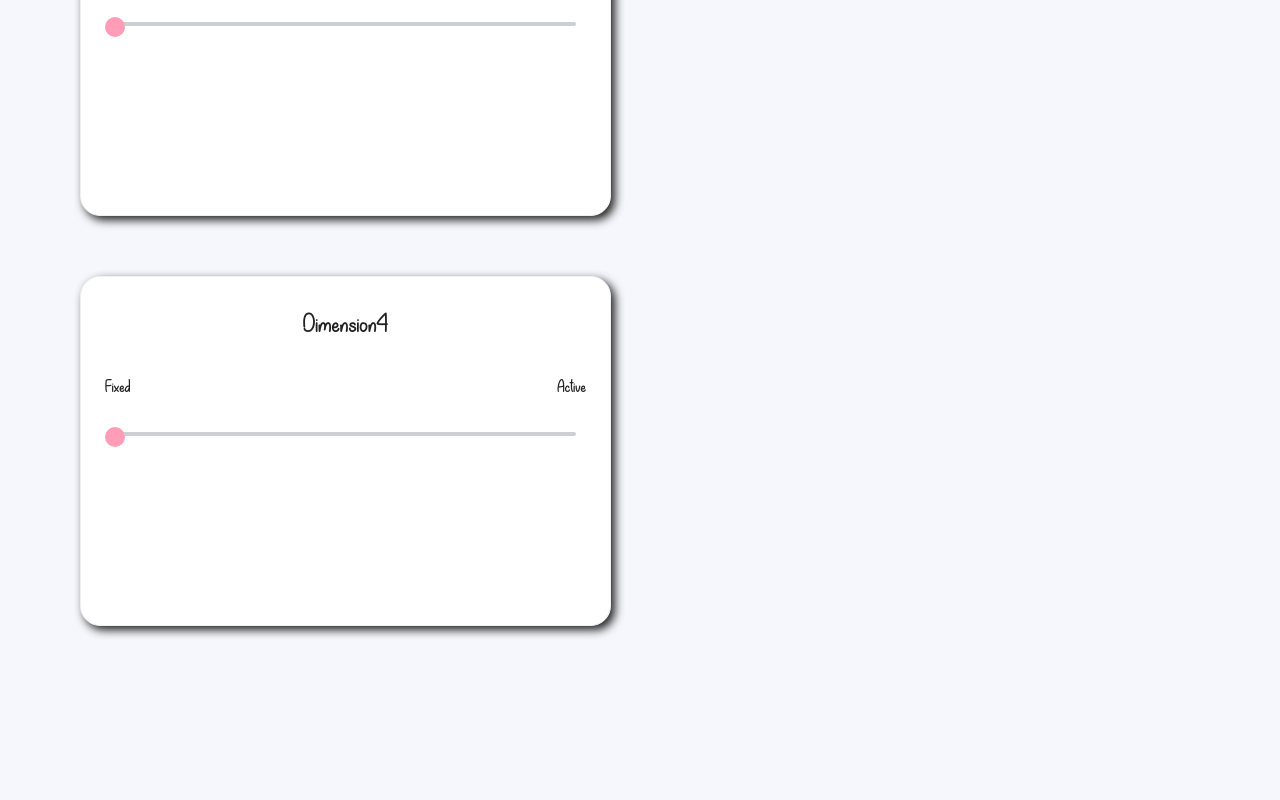
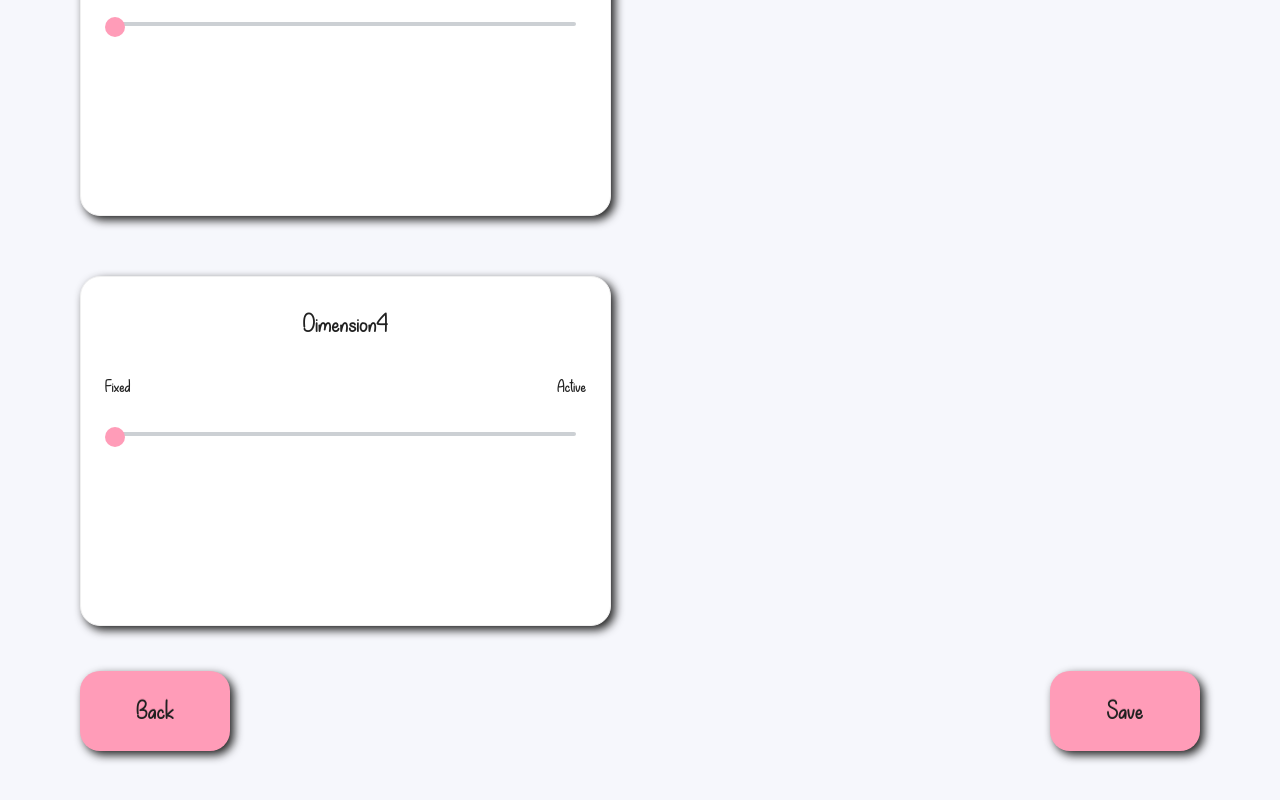
Before and after one commit to HeartUoA/HeaRT, a React (Create React App) app: page /Preview in a window 1280 px wide. Shown: the part 1228-2028 px from the top of the page. Before the commit the page ends 1934 px from the top, so only its background shows below. Built offline with nearby package versions, Linux system fonts and the light colour scheme.

Commit message:
feat(preview.tsx): added back and save navigation buttons to preview page

```diff
--- a/src/pages/Preview.tsx
+++ b/src/pages/Preview.tsx
@@ -1,5 +1,5 @@
 import React, { useState } from "react";
-import { Typography } from "antd";
+import { Typography, Button } from "antd";
 import { Row } from "antd";
 import Header from "../components/Header";
 import Dimension from "../components/Dimension";
@@ -27,6 +27,13 @@ const tempValues = [
 
 const Preview: React.FC = () => {
   const [dimensions, setDimensions] = useState(tempValues);
+  const onBackClick = () => {
+    // TODO: Write code here to redirect to course info screen
+  };
+
+  const onSaveClick = () => {
+    // TODO: Write code here to redirect to instructions screen
+  };
   return (
     <div className="Preview">
       <Header />
@@ -37,6 +44,22 @@ const Preview: React.FC = () => {
             <Dimension {...item} />
           ))}
         </Row>
+        <div className="Navigation">
+          <Button
+            type="primary"
+            className="NavigationButton"
+            onClick={onBackClick}
+          >
+            <Typography className="Navigation-Button-Text">Back</Typography>
+          </Button>
+          <Button
+            type="primary"
+            className="NavigationButton"
+            onClick={onSaveClick}
+          >
+            <Typography className="Navigation-Button-Text">Save</Typography>
+          </Button>
+        </div>
       </div>
     </div>
   );
```
